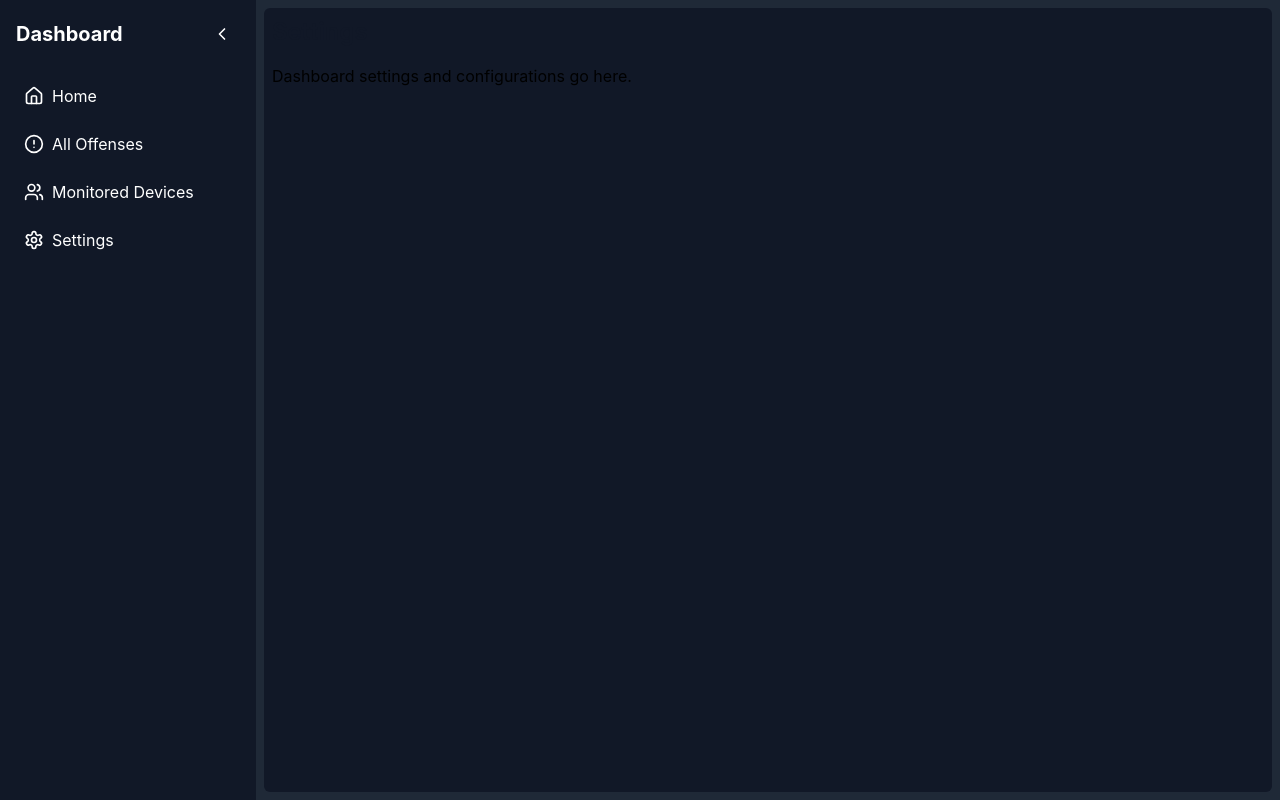
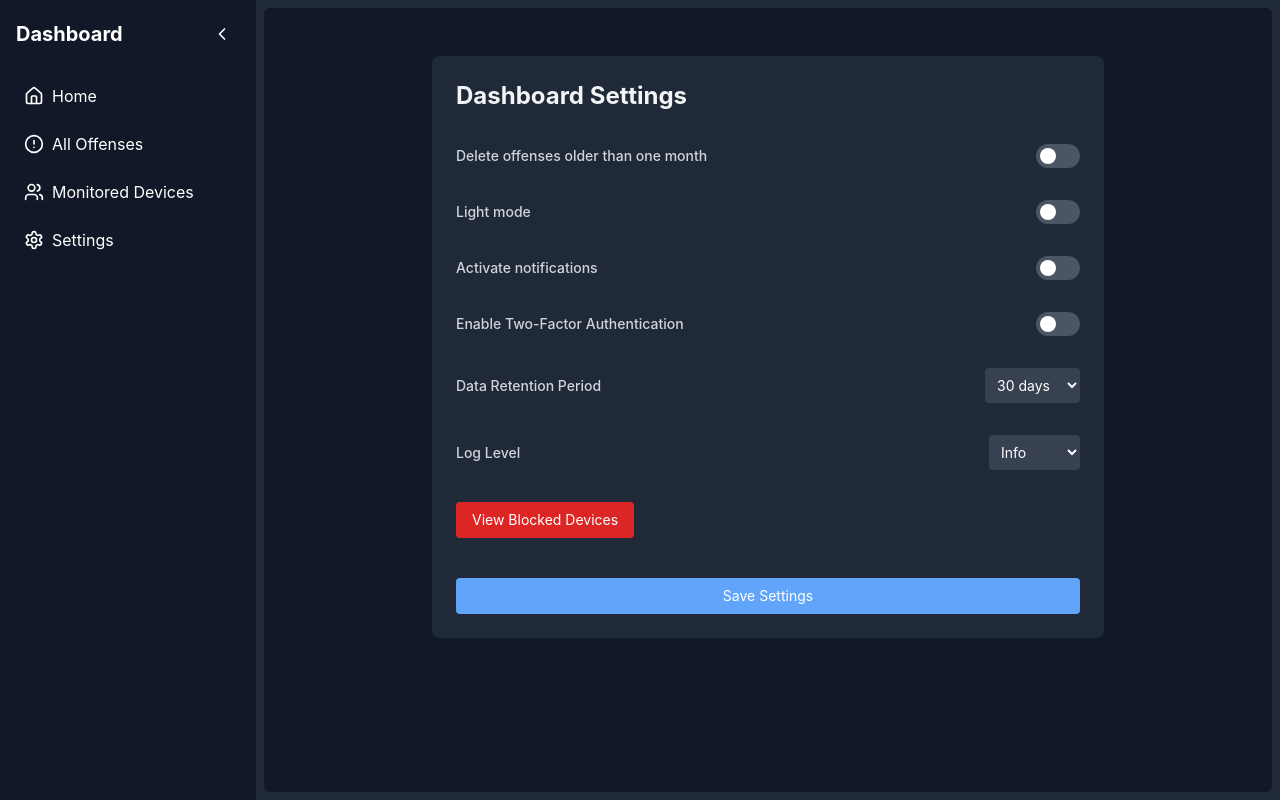
Before and after one commit to Smartshield-INSAT/Frontend, a React (Create React App) app: page /settings in a window 1280 px wide. Built offline with nearby package versions, Linux system fonts and the light colour scheme.

Commit message:
add settings page

```diff
--- /dev/null
+++ b/src/components/ToggleSwitch.tsx
@@ -0,0 +1,29 @@
+import React from 'react';
+const ToggleSwitch: React.FC<{
+    id: string;
+    checked: boolean;
+    onChange: (checked: boolean) => void;
+    label: string;
+  }> = ({ id, checked, onChange, label }) => (
+    <div className="flex items-center justify-between py-2">
+      <label htmlFor={id} className="text-sm font-medium text-gray-300">
+        {label}
+      </label>
+      <button
+        id={id}
+        role="switch"
+        aria-checked={checked}
+        className={`${
+          checked ? 'bg-blue-600' : 'bg-gray-600'
+        } relative inline-flex h-6 w-11 items-center rounded-full transition-colors focus:outline-none focus:ring-2 focus:ring-blue-500 focus:ring-offset-2`}
+        onClick={() => onChange(!checked)}
+      >
+        <span
+          className={`${
+            checked ? 'translate-x-6' : 'translate-x-1'
+          } inline-block h-4 w-4 transform rounded-full bg-white transition-transform`}
+        />
+      </button>
+    </div>
+  );
+export default ToggleSwitch;
--- a/src/pages/Settings.tsx
+++ b/src/pages/Settings.tsx
@@ -1,11 +1,115 @@
-import React from 'react';
+import React, { useState } from 'react';
+import ToggleSwitch from '../components/ToggleSwitch';
 
 const Settings: React.FC = () => {
+  const [settings, setSettings] = useState({
+    deleteOldOffenses: false,
+    lightMode: false,
+    notifications: false,
+    twoFactorAuth: false,
+    dataRetentionPeriod: '30',
+    logLevel: 'info',
+  });
+
+  const handleToggle = (key: keyof typeof settings) => {
+    setSettings(prev => ({ ...prev, [key]: !prev[key] }));
+  };
+
+  const handleChange = (e: React.ChangeEvent<HTMLSelectElement>) => {
+    const { name, value } = e.target;
+    setSettings(prev => ({ ...prev, [name]: value }));
+  };
+
+  const handleSubmit = (e: React.FormEvent) => {
+    e.preventDefault();
+    console.log('Settings saved:', settings);
+    // Implement actual save logic here
+  };
+
   return (
-    <div>
-      <h1 className="text-2xl font-semibold text-gray-900 mb-4">Settings</h1>
-      <p>Dashboard settings and configurations go here.</p>
-      {/* Add your settings form or options here */}
+    <div className="bg-gray-800 text-gray-100 p-6 rounded-lg max-w-2xl mx-auto mt-10">
+      <h1 className="text-2xl font-bold mb-6">Dashboard Settings</h1>
+      <form onSubmit={handleSubmit} className="space-y-4">
+        <ToggleSwitch
+          id="deleteOldOffenses"
+          checked={settings.deleteOldOffenses}
+          onChange={() => handleToggle('deleteOldOffenses')}
+          label="Delete offenses older than one month"
+        />
+        <ToggleSwitch
+          id="lightMode"
+          checked={settings.lightMode}
+          onChange={() => handleToggle('lightMode')}
+          label="Light mode"
+        />
+        <ToggleSwitch
+          id="notifications"
+          checked={settings.notifications}
+          onChange={() => handleToggle('notifications')}
+          label="Activate notifications"
+        />
+        <ToggleSwitch
+          id="twoFactorAuth"
+          checked={settings.twoFactorAuth}
+          onChange={() => handleToggle('twoFactorAuth')}
+          label="Enable Two-Factor Authentication"
+        />
+
+        <div className="flex items-center justify-between py-2">
+          <label htmlFor="dataRetentionPeriod" className="text-sm font-medium text-gray-300">
+            Data Retention Period
+          </label>
+          <select
+            id="dataRetentionPeriod"
+            name="dataRetentionPeriod"
+            value={settings.dataRetentionPeriod}
+            onChange={handleChange}
+            className="bg-gray-700 text-white p-2 rounded text-sm"
+          >
+            <option value="30">30 days</option>
+            <option value="60">60 days</option>
+            <option value="90">90 days</option>
+            <option value="180">180 days</option>
+          </select>
+        </div>
+
+        <div className="flex items-center justify-between py-2">
+          <label htmlFor="logLevel" className="text-sm font-medium text-gray-300">
+            Log Level
+          </label>
+          <select
+            id="logLevel"
+            name="logLevel"
+            value={settings.logLevel}
+            onChange={handleChange}
+            className="bg-gray-700 text-white p-2 rounded text-sm"
+          >
+            <option value="error">Error</option>
+            <option value="warn">Warning</option>
+            <option value="info">Info</option>
+            <option value="debug">Debug</option>
+          </select>
+        </div>
+
+        <div className="flex items-center justify-between py-2">
+          <button
+            type="button"
+            className="bg-red-600 text-white px-4 py-2 rounded text-sm hover:bg-red-700 transition-colors"
+            onClick={() => {/* Implement logic to view blocked devices */}}
+          >
+            View Blocked Devices
+          </button>
+        </div>
+
+        <div className="pt-4">
+          <button
+            type="submit"
+            className="w-full bg-blue-400 text-white px-4 py-2 rounded text-sm hover:bg-blue-500 transition-colors"
+          >
+            Save Settings
+          </button>
+        </div>
+      </form>
     </div>
   );
 };
```
Also changed, not shown: src/pages/Offenses.tsx (+0 -88 lines).
